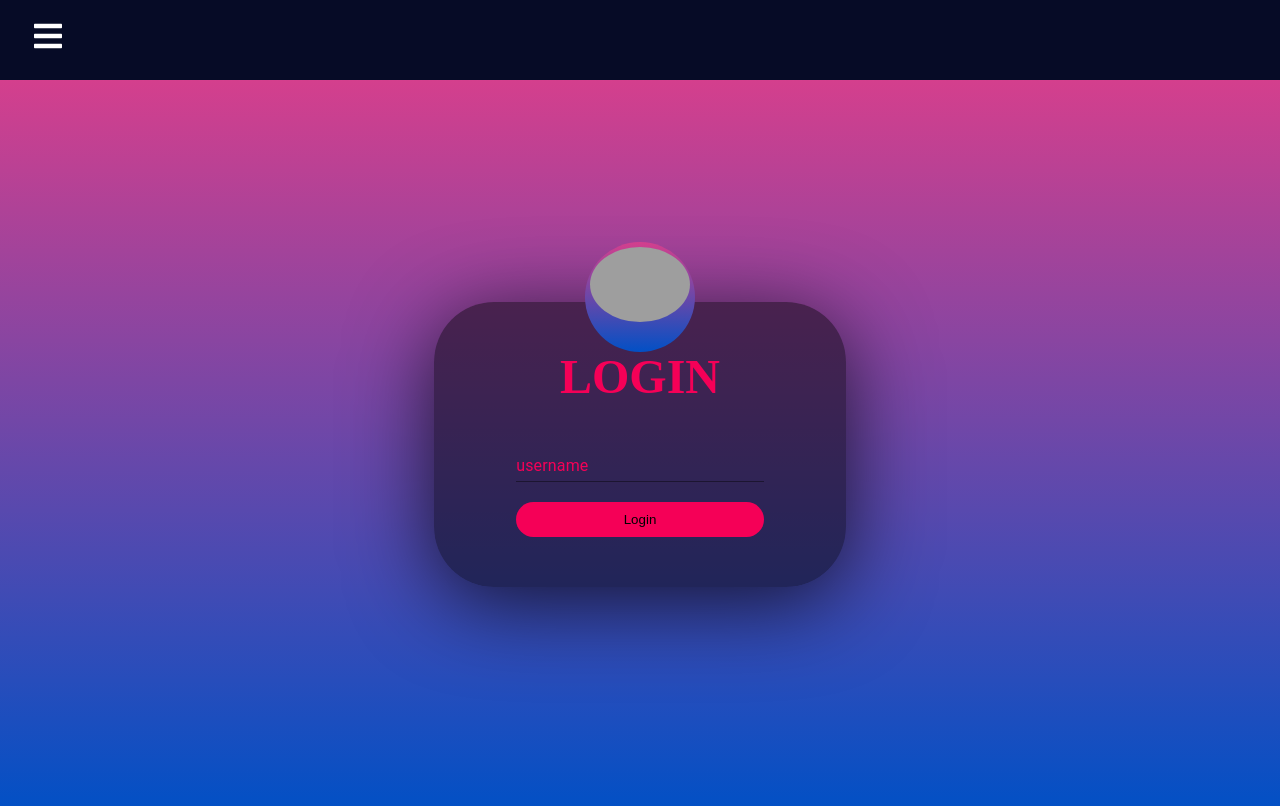
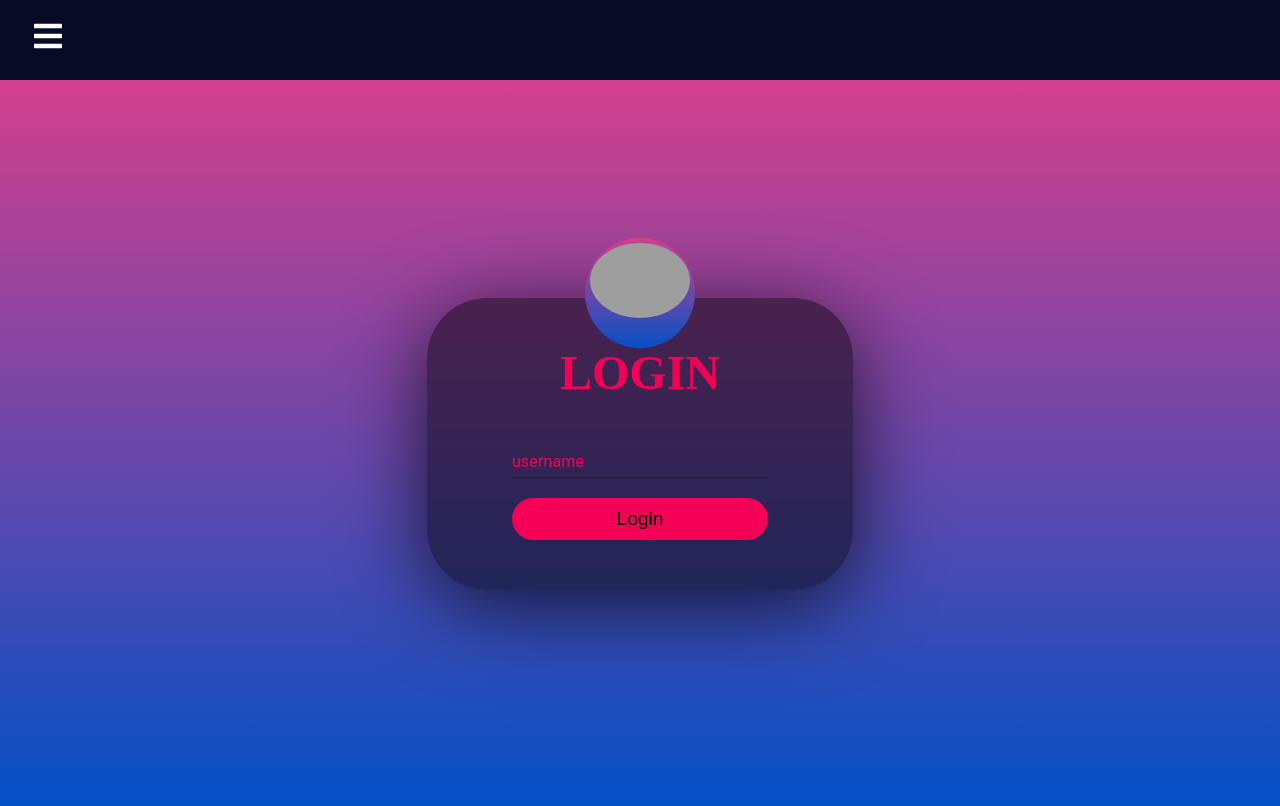
Before and after one commit to alenSavov/rickandmorty, a React (Create React App) app in the folder rickandmorty-app/: page /login in a window 1280 px wide. Shown: the top 806 px of the page. Built offline with nearby package versions, Linux system fonts and the light colour scheme; grey boxes are pictures that could not be loaded; a web font is replaced by a local one.

Commit message:
added login page styles

```diff
--- a/rickandmorty-app/src/components/Login.js
+++ b/rickandmorty-app/src/components/Login.js
@@ -65,10 +65,12 @@ const useStyles = makeStyles(() => ({
         padding: '10px 0',
         border: 'none',
         margin: '20px 0',
+        fontSize: '1.2rem',
 
         '&:hover': {
-            background: '#BA2674',
+            boxShadow: '0px 5px 31px 0px rgba(0,0,0,0.75)',
             cursor: 'pointer',
+            transition: '0.2s',
         }
     },
 
```
